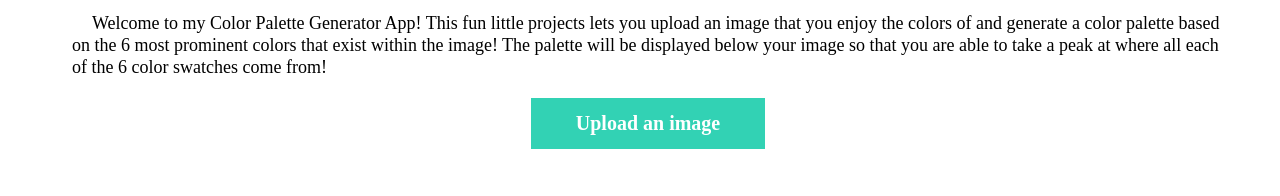
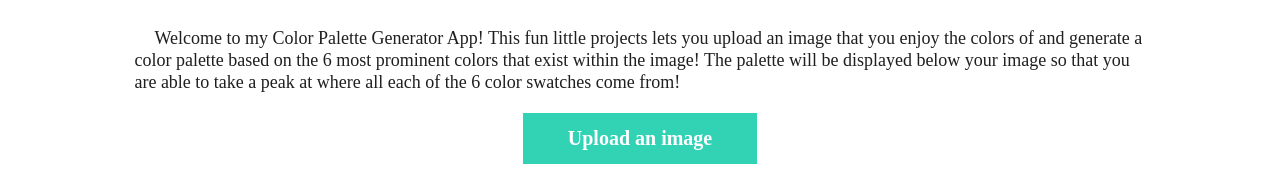
Before and after one commit to dyllper/palette-picker-client, a Gatsby site: page / in a window 1280 px wide. Shown: the part 102-298 px from the top of the page. Built offline with nearby package versions, Linux system fonts and the light colour scheme; Gatsby itself is replaced by a stand-in of ours.

Commit message:
Making styles look a bit better

```diff
--- a/src/components/layout.component.jsx
+++ b/src/components/layout.component.jsx
@@ -1,5 +1,5 @@
 import React from 'react';
-import { createGlobalStyle } from 'styled-components';
+import styled, { createGlobalStyle } from 'styled-components';
 import Header from './header.component';
 import Footer from './footer.component';
 
@@ -9,13 +9,20 @@ const GlobalStyle = createGlobalStyle`
   }
 `
 
+const AppContainer = styled.div`
+  width: 80%;
+  max-width: 128rem;
+  min-height: 85vh;
+  margin: 0 auto;
+`
+
 const Layout = ({ children }) => (
-  <React.Fragment>
+  <AppContainer>
     <GlobalStyle />
     <Header />
     {children}
     <Footer />
-  </React.Fragment>
+  </AppContainer>
 )
 
 export default Layout;
--- a/src/pages/index.js
+++ b/src/pages/index.js
@@ -7,12 +7,11 @@ import FileForm from "../components/file-form.component"
 import Palette from "../components/palette.component"
 
 const Container = styled.div`
-  width: 90vw;
   display: flex;
   flex-direction: column;
   justify-content: center;
   align-items: center;
-  margin: 0 5vw;
+  margin: 3rem 0;
 `
 
 const InstructionText = styled.div`
@@ -20,14 +19,13 @@ const InstructionText = styled.div`
   line-height: 2.2rem;
   font-size: 1.8rem;
   font-family: skolat-latin;
-  font-color: #1f1f1f;
+  color: #1f1f1f;
 `
 
 const DisplayImage = styled.img`
   height: auto;
   max-width: 500px;
-  margin-top: 1.5rem;
-  margin-bottom: 1.5rem;
+  margin: 3rem 0;
   box-shadow: 0.5rem 0.5rem 1rem #0f0f0f;
   display: block;
 `
```
